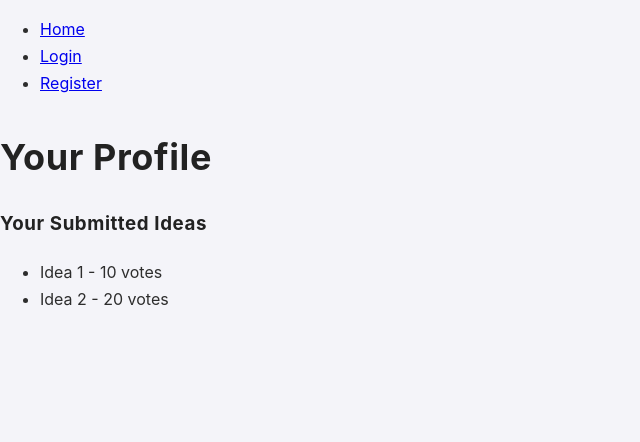
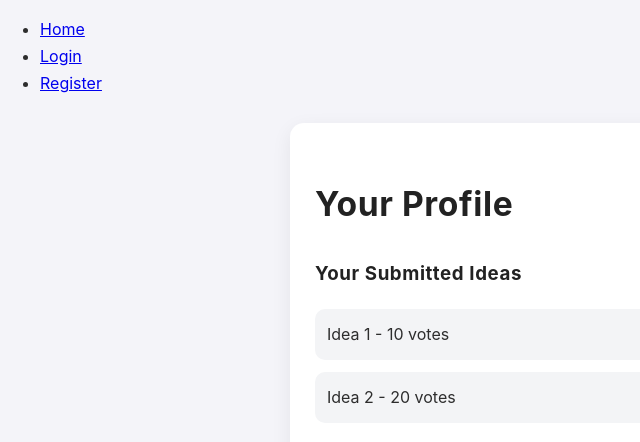
Before and after one commit to pingno/letsvote, a React (Create React App) app in the folder frontend/: page /profile in a window 1280 px wide. Shown: the top 442 px of the page, without its empty margins (0-640 px from the left). Built offline with nearby package versions, Linux system fonts and the light colour scheme.

Commit message:
UP and IL

```diff
--- a/frontend/src/index.css
+++ b/frontend/src/index.css
@@ -136,3 +136,47 @@ textarea {
   font-size: 1rem;
   border: 1px solid #e5e7eb;
 }
+
+
+/* User Profile */
+.user-profile {
+  max-width: 650px;
+  margin: 25px auto;
+  background-color: white;
+  padding: 25px;
+  border-radius: 14px;
+  box-shadow: 0 6px 20px rgba(0, 0, 0, 0.07);
+}
+
+.user-profile h2 {
+  font-size: 2.1rem;
+  margin-bottom: 25px;
+}
+
+.user-profile ul {
+  list-style: none;
+  padding: 0;
+}
+
+.user-profile li {
+  background-color: #f3f4f6;
+  padding: 12px;
+  border-radius: 10px;
+  margin-bottom: 12px;
+  display: flex;
+  justify-content: space-between;
+  align-items: center;
+}
+
+.user-profile li span {
+  font-weight: bold;
+}
+
+
+/* Idea List */
+.idea-list {
+  display: grid;
+  grid-template-columns: repeat(auto-fill, minmax(320px, 1fr));
+  gap: 25px;
+  margin: 25px;
+}
```
